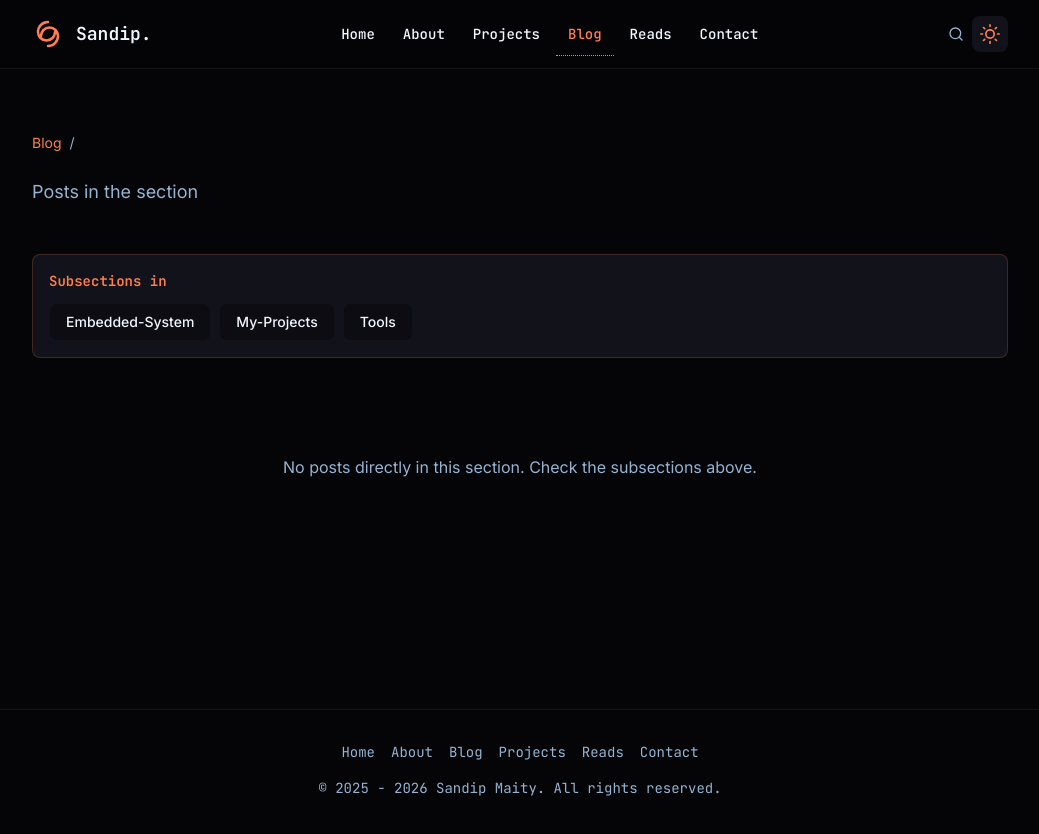
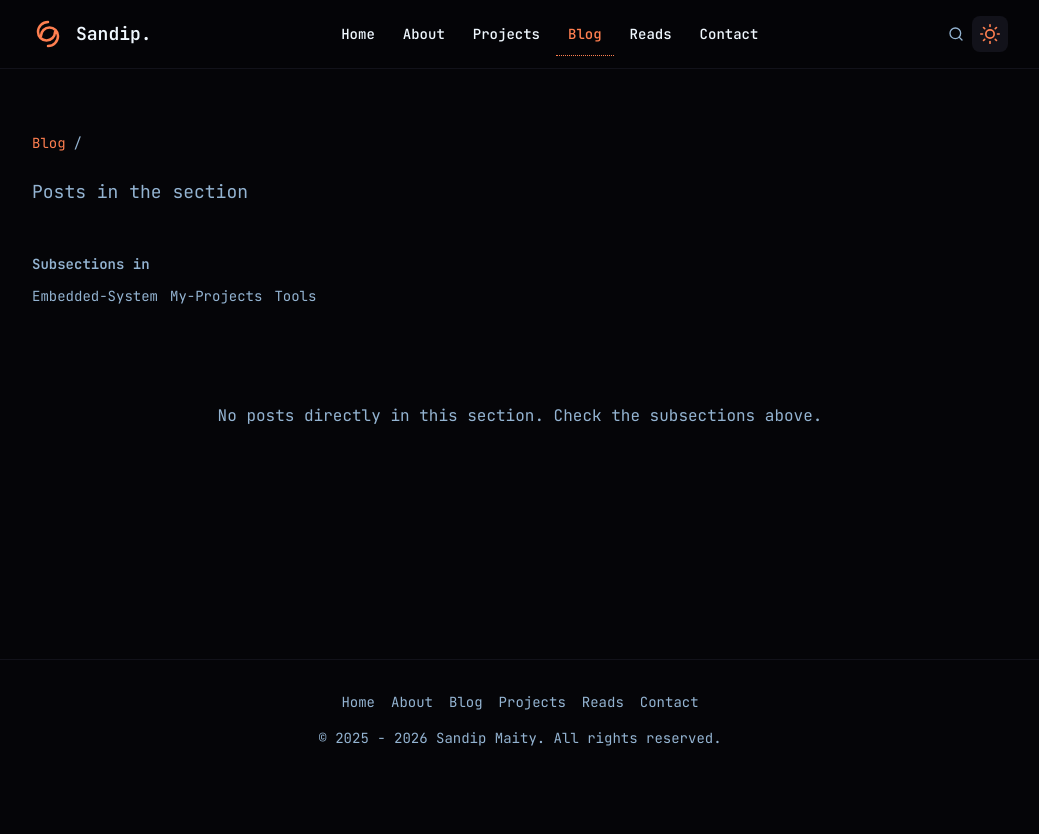
Before and after one commit to iam-sandipmaity/sandip, a Next.js app: page /blog in a window 1280 px wide. Shown: the top 834 px of the page, without its empty margins (120-1159 px from the left). After the commit the page ends 800 px from the top, so only its background shows below. Built offline with nearby package versions, Linux system fonts and the light colour scheme.

Commit message:
Update blog post page: add font-mono, remove subsection box, add MDX font

```diff
--- a/app/blog/[...slug]/page.tsx
+++ b/app/blog/[...slug]/page.tsx
@@ -2,6 +2,7 @@ import { notFound } from 'next/navigation';
 import type { Metadata } from 'next';
 import { getAllPostSlugs, getPostBySlug, getPostsBySection, getSubsections, getBreadcrumbs } from '@/lib/posts';
 import { tagToSlug } from '@/lib/utils';
+import { siteConfig } from '@/lib/config';
 import TagPill from '@/components/TagPill';
 import { compileMDX } from 'next-mdx-remote/rsc';
 import PostList from '@/components/PostList';
@@ -9,8 +10,6 @@ import Link from 'next/link';
 import CodeBlock from '@/components/CodeBlock';
 import rehypeHighlight from 'rehype-highlight';
 import remarkGfm from 'remark-gfm';
-import remarkMath from 'remark-math';
-import rehypeKatex from 'rehype-katex';
 import MDXImage from '@/components/MDXImage';
 import ShareOptions from '@/components/ShareOptions';
 
@@ -86,8 +85,8 @@ export default async function BlogPostPage({ params }: BlogPostPageProps) {
             options: {
                 parseFrontmatter: false,
                 mdxOptions: {
-                    remarkPlugins: [remarkGfm, remarkMath],
-                    rehypePlugins: [rehypeHighlight, rehypeKatex],
+                    remarkPlugins: [remarkGfm],
+                    rehypePlugins: [rehypeHighlight],
                 },
             },
             components: {
@@ -104,7 +103,7 @@ export default async function BlogPostPage({ params }: BlogPostPageProps) {
             <article className="max-w-3xl mx-auto px-6 py-16">
                 {/* Breadcrumb Navigation */}
                 <div className="mb-6">
-                    <div className="flex items-center gap-2 text-sm text-muted">
+                    <div className="font-mono flex items-center gap-2 text-sm text-muted">
                         <Link
                             href="/blog"
                             className="hover:text-accent-teal transition-colors"
@@ -157,7 +156,7 @@ export default async function BlogPostPage({ params }: BlogPostPageProps) {
                 </header>
 
                 {/* MDX Content */}
-                <div className="prose prose-invert max-w-none">
+                <div className="prose prose-invert font-mono max-w-none">
                     {MDXContent}
                 </div>
 
@@ -179,7 +178,7 @@ export default async function BlogPostPage({ params }: BlogPostPageProps) {
             <div className="max-w-5xl mx-auto px-6 py-16">
                 {/* Breadcrumb Navigation */}
                 <div className="mb-6">
-                    <div className="flex items-center gap-2 text-sm text-muted">
+                    <div className="font-mono flex items-center gap-2 text-sm text-muted">
                         <Link
                             href="/blog"
                             className="hover:text-accent-teal transition-colors"
@@ -209,23 +208,23 @@ export default async function BlogPostPage({ params }: BlogPostPageProps) {
                     <h1 className="text-4xl font-mono font-bold text-subtle-text mb-4 capitalize">
                         {breadcrumbs[breadcrumbs.length - 1].name}
                     </h1>
-                    <p className="text-lg text-muted leading-relaxed">
+                    <p className="font-mono text-lg text-muted leading-relaxed">
                         Posts in the {slugString} section
                     </p>
                 </div>
 
                 {/* Subsections Navigation (if any) */}
                 {subsections.length > 0 && (
-                    <div className="mb-8 p-4 bg-surface border border-accent-teal/20 rounded-lg">
-                        <h2 className="text-sm font-mono font-semibold text-accent-teal mb-3">
+                    <div className="mb-8">
+                        <h2 className="font-mono text-sm text-muted mb-3">
                             Subsections in {breadcrumbs[breadcrumbs.length - 1].name}
                         </h2>
-                        <div className="flex flex-wrap gap-2">
+                        <div className="flex flex-wrap gap-3">
                             {subsections.map((subsection) => (
                                 <Link
                                     key={subsection}
                                     href={`/blog/${slugString}/${subsection}`}
-                                    className="px-4 py-2 bg-mid-dark border border-surface text-subtle-text rounded-lg text-sm font-medium hover:border-accent-teal/30 hover:text-accent-teal transition-colors capitalize"
+                                    className="font-mono text-sm text-muted hover:text-accent-teal transition-colors capitalize"
                                 >
                                     {subsection}
                                 </Link>
@@ -239,7 +238,7 @@ export default async function BlogPostPage({ params }: BlogPostPageProps) {
                     <PostList posts={posts} />
                 ) : (
                     <div className="text-center py-16">
-                        <p className="text-muted">
+                        <p className="font-mono text-muted">
                             No posts directly in this section. Check the subsections above.
                         </p>
                     </div>
```
